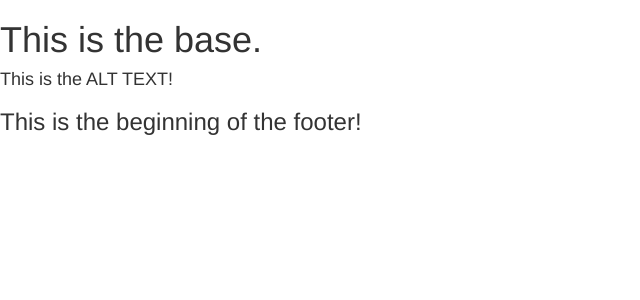
After one commit to the-alex/C4Cv2, a Flask app: page /alt in a window 1280 px wide. The commit adds this page. Shown: the top 300 px of the page, without its empty margins (0-640 px from the left). Run offline with Flask 2, Linux system fonts and the light colour scheme; some libraries are stand-ins or nearby versions.

Commit message:
Still figuring out templating

```diff
--- a/app.py
+++ b/app.py
@@ -16,6 +16,7 @@ app.permanent_session_lifetime = timedelta(minutes=(60*24)) # One day
 # app.register_blueprint(controllers.login)
 
 app.register_blueprint(controllers.index)
+app.register_blueprint(controllers.alt)
 
 @app.errorhandler(404)
 def page_not_found(e):
--- a/controllers/__init__.py
+++ b/controllers/__init__.py
@@ -1 +1,2 @@
 from .index import *
+from .alt import *
--- /dev/null
+++ b/controllers/alt.py
@@ -0,0 +1,7 @@
+from flask import *
+
+alt = Blueprint('alt', __name__, template_folder='templates')
+
+@alt.route('/alt', methods=['GET'])
+def alt_route():
+    return render_template('alt.html')
--- a/controllers/index.py
+++ b/controllers/index.py
@@ -4,7 +4,8 @@ index = Blueprint('index', __name__, template_folder='templates')
 
 @index.route('/', methods=['GET'])
 def index_route():
-    return render_template('index.html')
+    options = {"Title": "My awesome page"}
+    return render_template('index.html', **options)
 
     # TODO: Implement sessions and databases
     # if 'username' in session:
--- /dev/null
+++ b/templates/alt.html
@@ -0,0 +1,4 @@
+{% extends "base.html" %}
+{% block content %}
+    <h4 style="border-color: #398439">This is the ALT TEXT!</h4>
+{% endblock %}
--- a/templates/base.html
+++ b/templates/base.html
@@ -7,10 +7,16 @@
     <link rel="stylesheet" href="/static/css/styles.css"/>
 </head>
 <body>
-    {% block content %}
-    {% endblock %}
+    <h1>This is the base.</h1>
+    <div class="content">
+        {% block content %}
+        {% endblock %}
+    </div>
 
-    {% block footer %}
-    {% endblock %}
+    <div class="footer">
+        {% block footer %}
+            <h3>This is the beginning of the footer!</h3>
+        {% endblock %}
+    </div>
 </body>
 </html>
--- a/templates/footer.html
+++ /dev/null
@@ -1,5 +0,0 @@
-{% extends "base.html" %}
-{% block footer %}
-<!-- This is where the footer goes -->
-<h3 style="text-align: center">This is a footer</h3>
-{% endblock %}
--- a/templates/index.html
+++ b/templates/index.html
@@ -1,6 +1,4 @@
 {% extends "base.html" %}
 {% block content %}
-<body>
     <h1 style="text-align: center">Hello World, Yo</h1>
-</body>
 {% endblock %}
```
